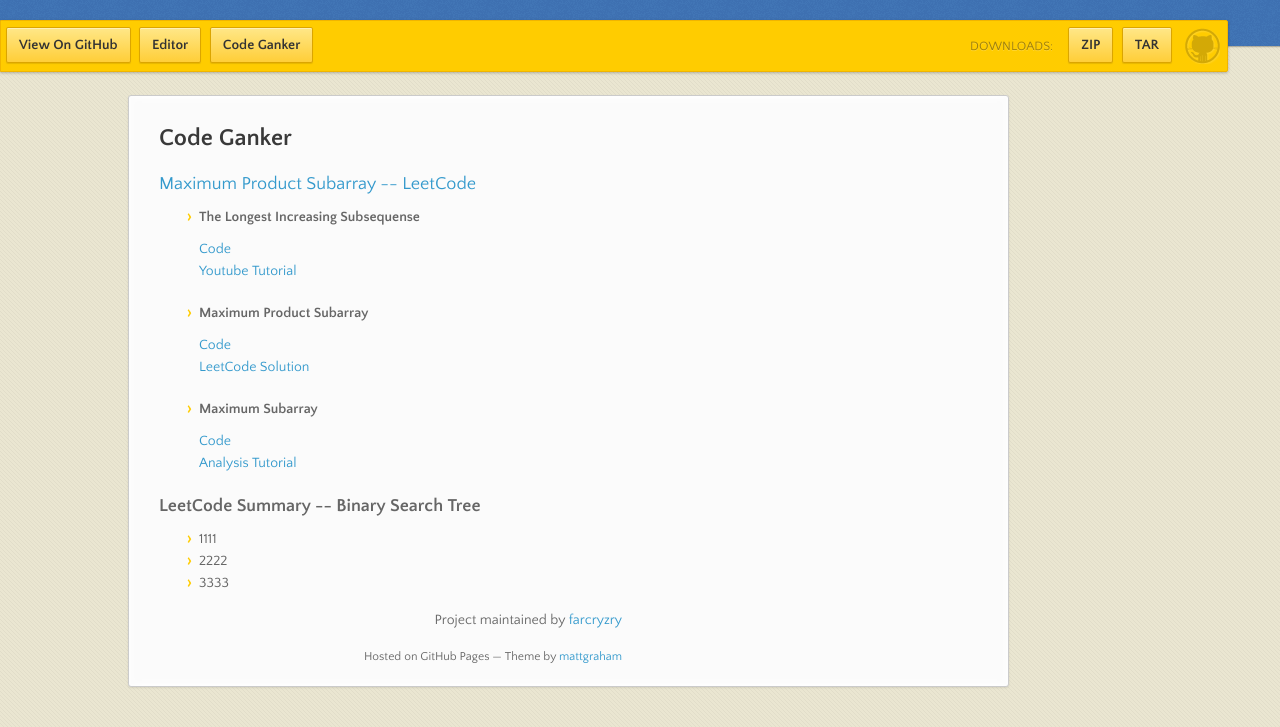
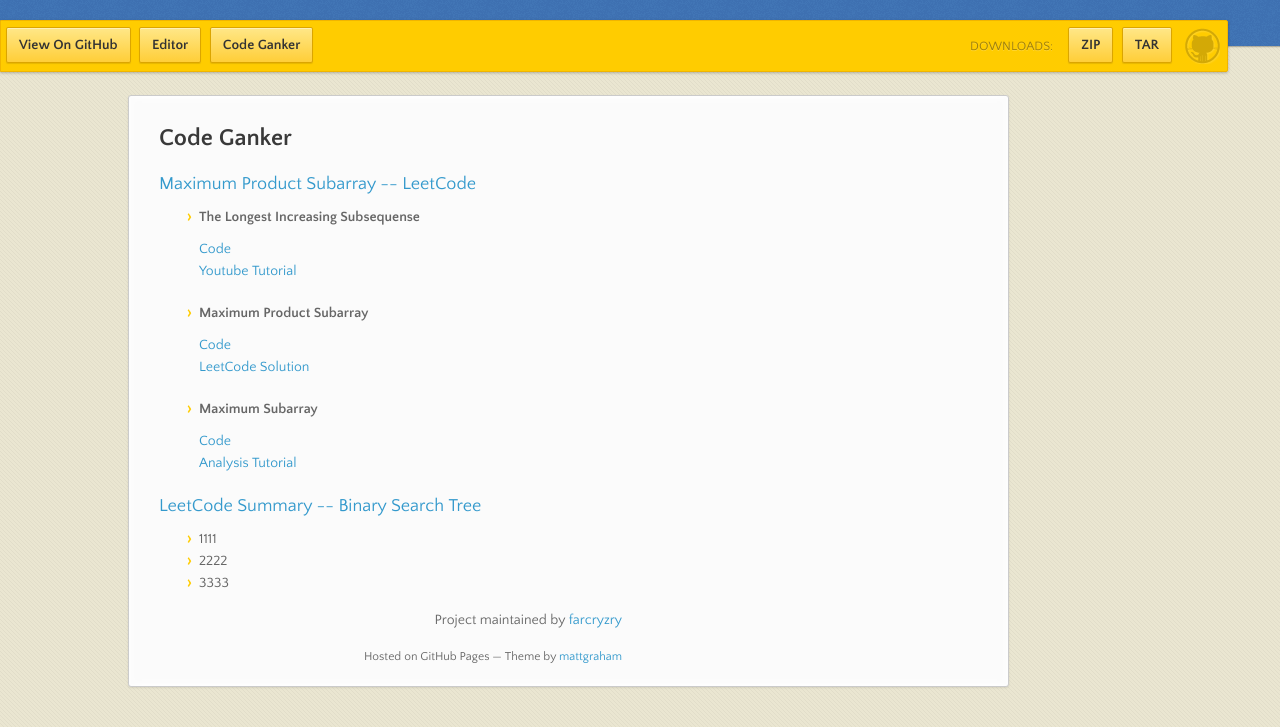
Before and after one commit to farcryzry/algorithm-garden, a plain HTML site: page index.html in a window 1280 px wide. Shown: the part 95-822 px from the top of the page. Drawn offline with nearby package versions, Linux system fonts and the light colour scheme.

Commit message:
Updated index.html

```diff
--- a/index.html
+++ b/index.html
@@ -75,8 +75,8 @@
         </p></li>
         </ul>
 
-        </p>
-        <a href="http://blog.csdn.net/linhuanmars/article/details/39546025" target="_blank"><h3>LeetCode Summary -- Binary Search Tree</h3></a>
+
+        <h3><a href="http://blog.csdn.net/linhuanmars/article/details/39546025" target="_blank">LeetCode Summary -- Binary Search Tree</a></h3>
         <ul>
           <li>1111</li>
           <li>2222</li>
```
